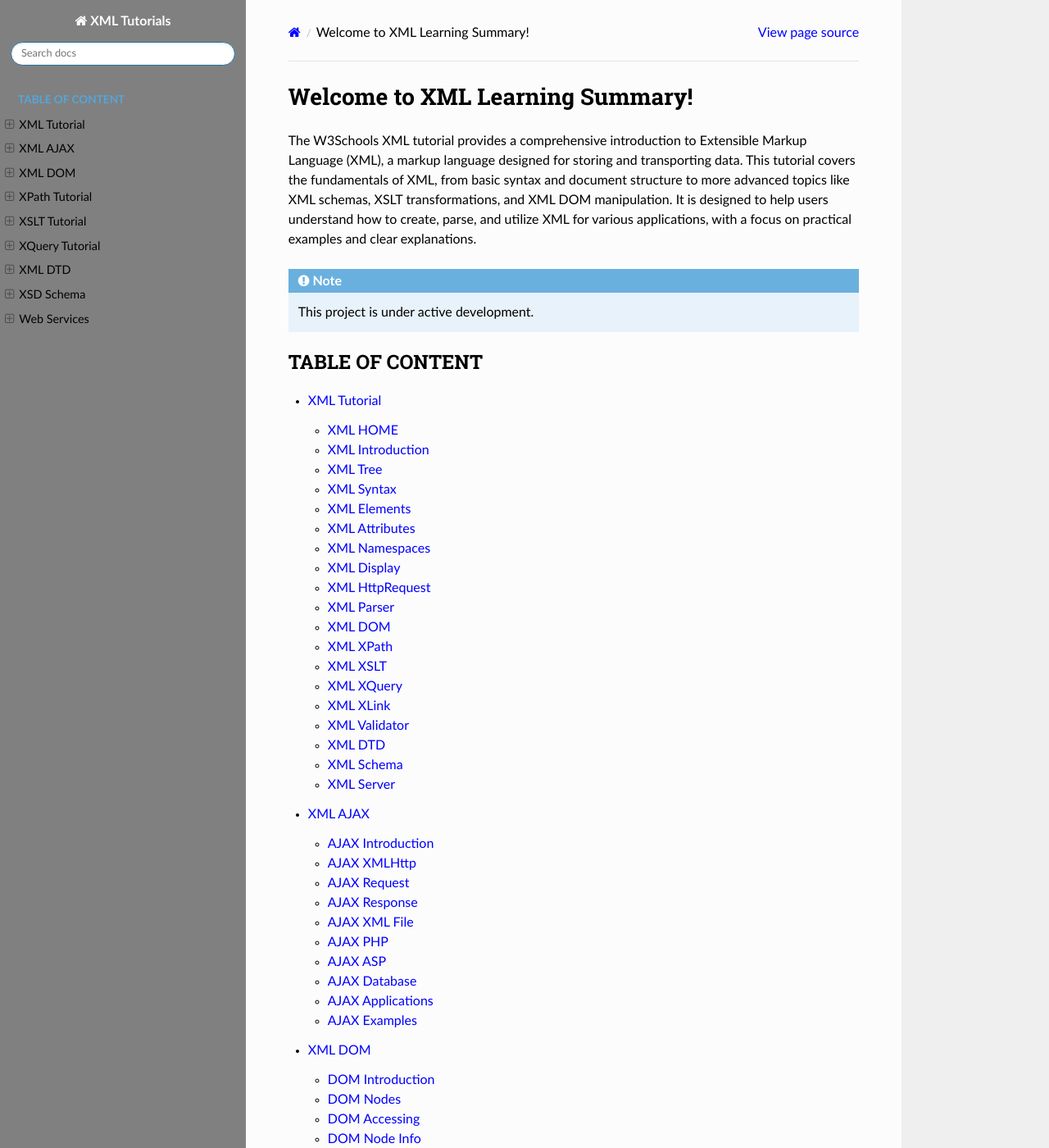
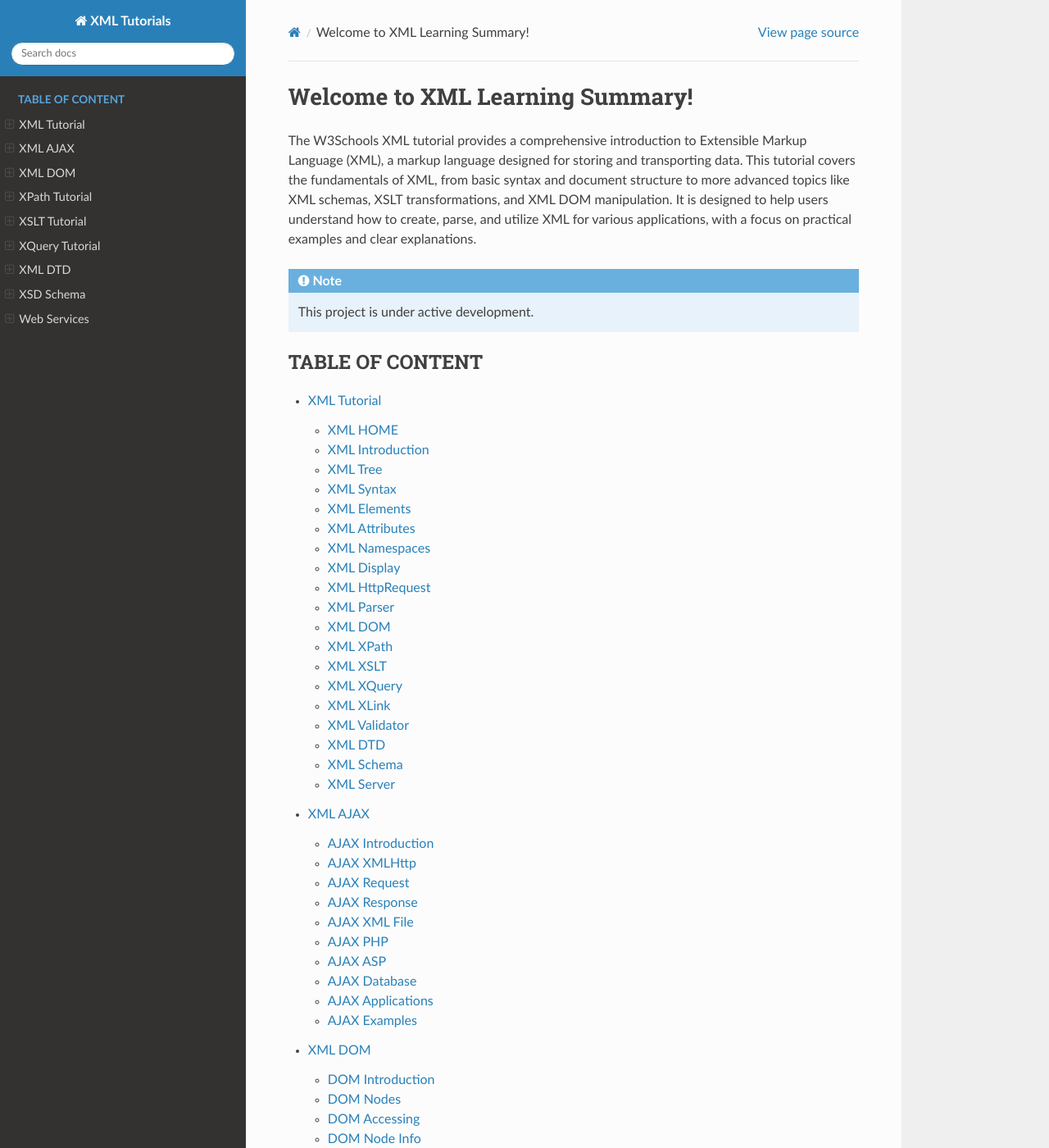
Before and after one commit to tsx-khann/rtd-tutorial, a Sphinx documentation site: the page built from docs/source/index.rst, in a window 1280 px wide and 1400 px high. Shown: the whole window at 82% size. Built offline with Sphinx 7.4.7 and the Read the Docs theme 3.1.0, drawn with Linux system fonts in a browser that asks for light colours; pages that are not in the unit, such as notebooks, are missing from menus.

Commit message:
Update conf.py

```diff
--- a/docs/source/conf.py
+++ b/docs/source/conf.py
@@ -38,13 +38,6 @@ html_theme_options = {
     "titles_only": False,          # Shows full titles instead of just headers
 }
 
-# Add custom CSS for light green and white theme
-def setup(app):
-    app.add_css_file('custom.css')
-
-# -- Paths for static files -------------------------------------------------
-html_static_path = ['_static']
-
 # -- Options for EPUB output -------------------------------------------------
 
 epub_show_urls = 'footnote'
```
